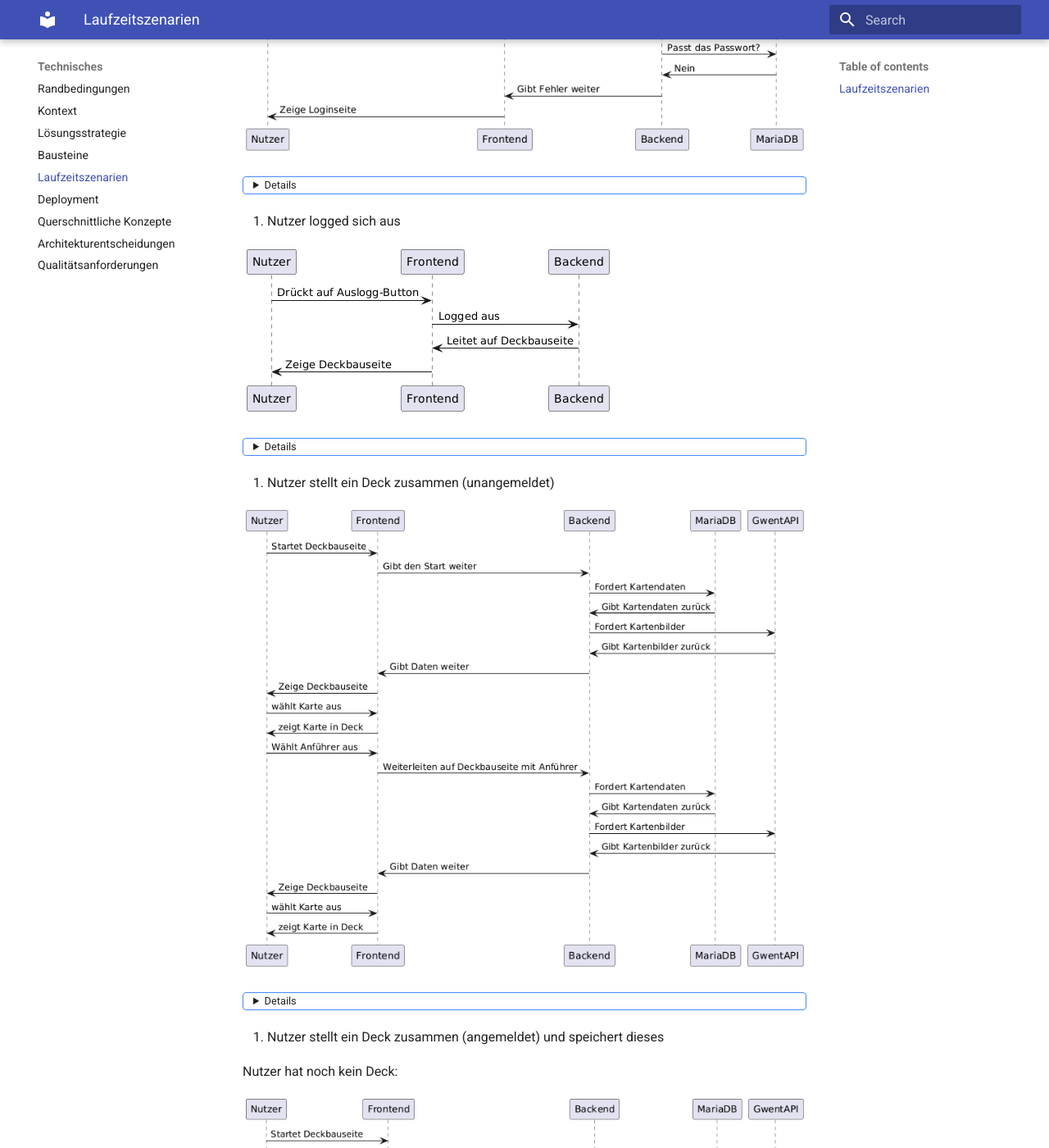
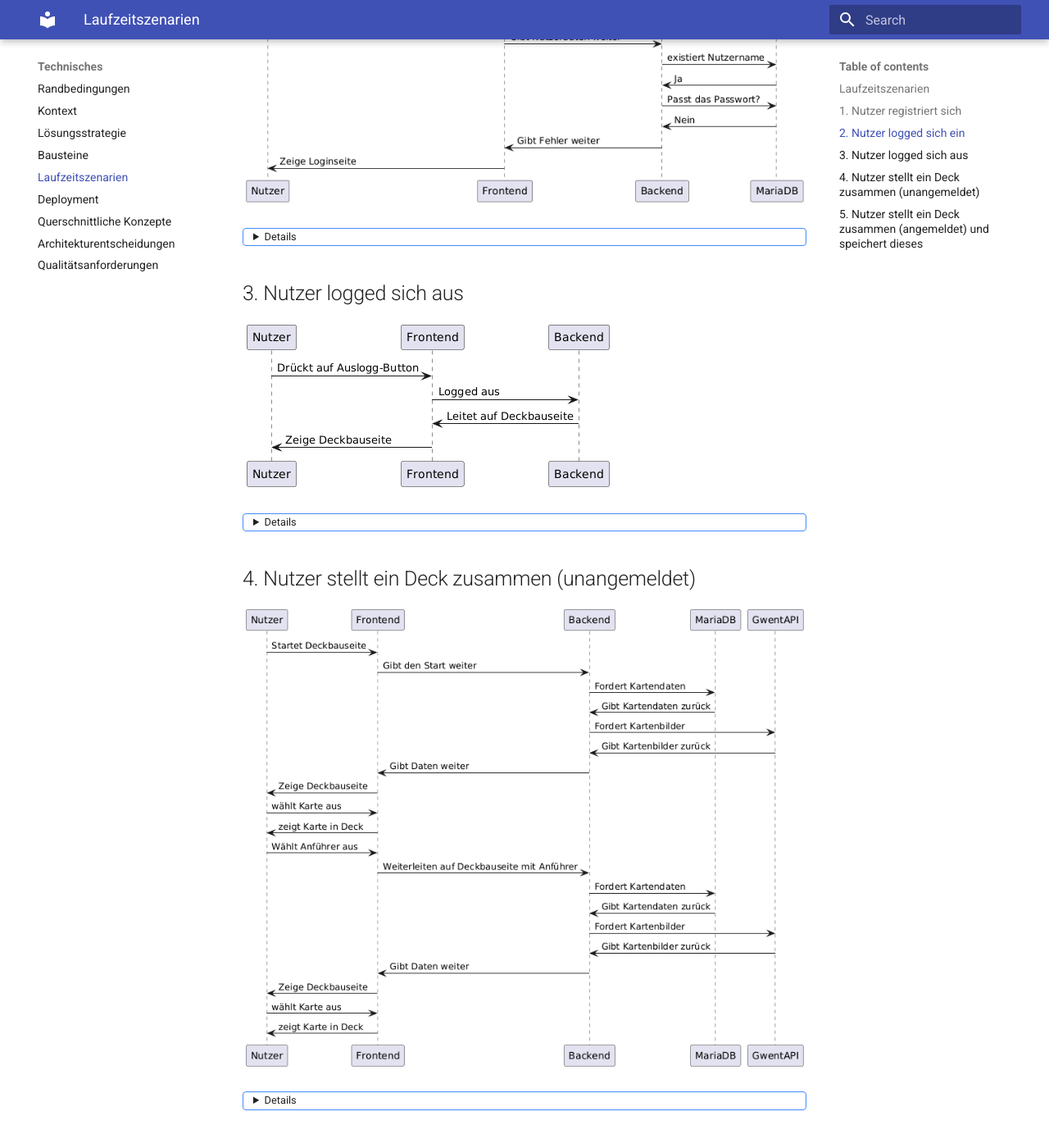
Before and after one commit to Anna24698/SQS_SoSe25, an MkDocs documentation site: the page built from docs/pages/laufzeitszenarien.md, in a window 1280 px wide and 1400 px high, scrolled down 1338 px. Shown: the whole window at 82% size. Built offline with MkDocs 1.6.1 and Material for MkDocs 9.7.7, drawn with Linux system fonts in a browser that asks for light colours; some of the changed text lies outside the part shown.

Commit message:
anpassen Doku 4

```diff
--- a/docs/pages/laufzeitszenarien.md
+++ b/docs/pages/laufzeitszenarien.md
@@ -3,7 +3,7 @@
 (In den Details findet sich der UML-Code, der auf verschiedenen Webseiten,
 wie [dieser](https://www.planttext.com/) überarbeitet und angepasst werden kann)
 
-1. Nutzer registriert sich
+## 1. Nutzer registriert sich
 
 ![Laufzeitszenario_1.png](bilder%2FLaufzeitszenario_1.png)
 
@@ -42,7 +42,7 @@ Frontend -> Nutzer: Zeige Registrierungsseite mit Fehler
 @enduml
 </details>
 
-2. Nutzer logged sich ein
+## 2. Nutzer logged sich ein
 
 ![Laufzeitszenario_2.png](bilder%2FLaufzeitszenario_2.png)
 
@@ -104,7 +104,7 @@ Frontend -> Nutzer: Zeige Loginseite
 </details>
 
 
-3. Nutzer logged sich aus
+## 3. Nutzer logged sich aus
 
 ![Laufzeitszenario_3.png](bilder%2FLaufzeitszenario_3.png)
 
@@ -130,7 +130,7 @@ Frontend -> Nutzer: Zeige Deckbauseite
 </details>
 
 
-4. Nutzer stellt ein Deck zusammen (unangemeldet)
+## 4. Nutzer stellt ein Deck zusammen (unangemeldet)
 
 ![Laufzeitszenario_4.png](bilder%2FLaufzeitszenario_4.png)
 
@@ -187,7 +187,7 @@ Frontend -> Nutzer: zeigt Karte in Deck
 </details>
 
 
-5. Nutzer stellt ein Deck zusammen (angemeldet) und speichert dieses
+## 5. Nutzer stellt ein Deck zusammen (angemeldet) und speichert dieses
 
 Nutzer hat noch kein Deck:
 
```
Also changed, not shown: docs/pages/probleme_risiken.md (+1 -1 lines).
